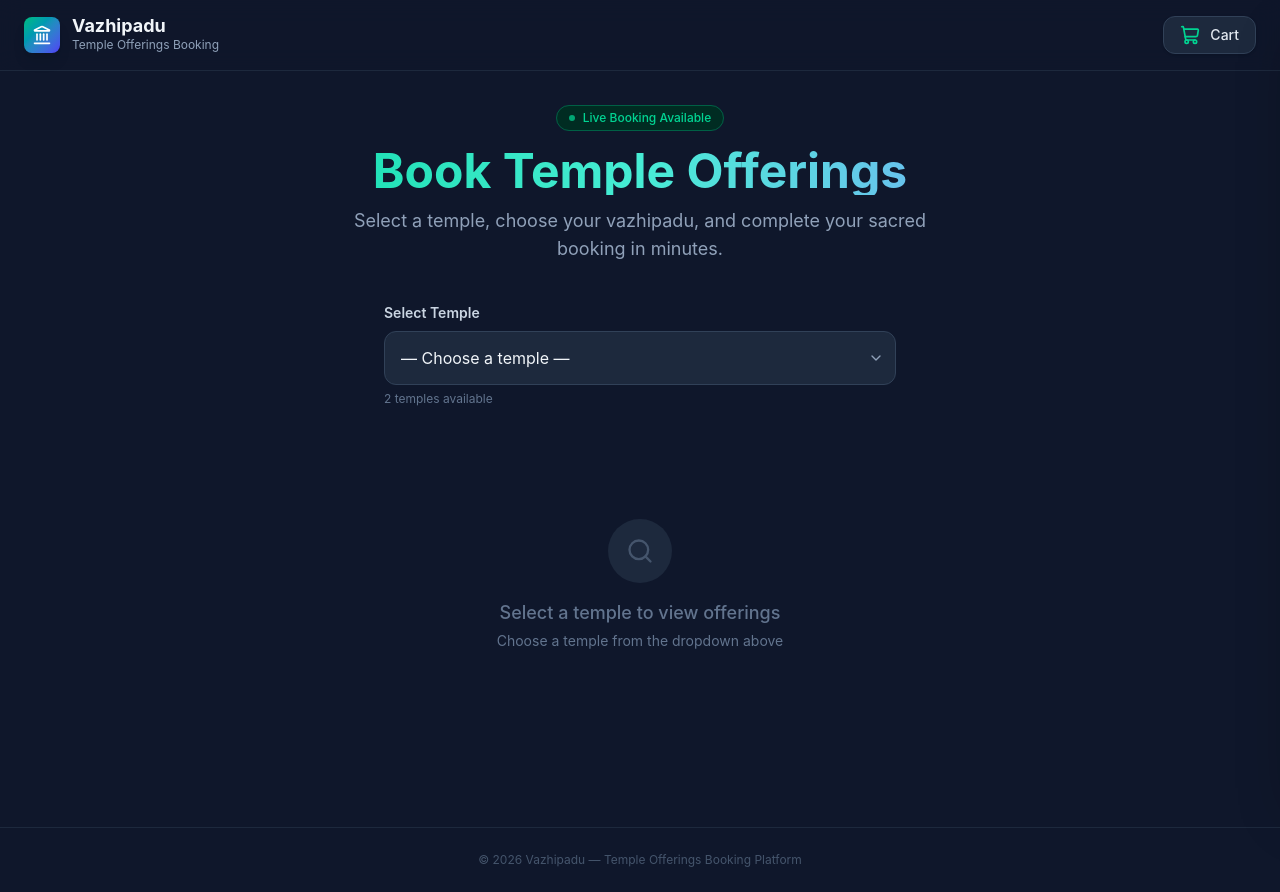
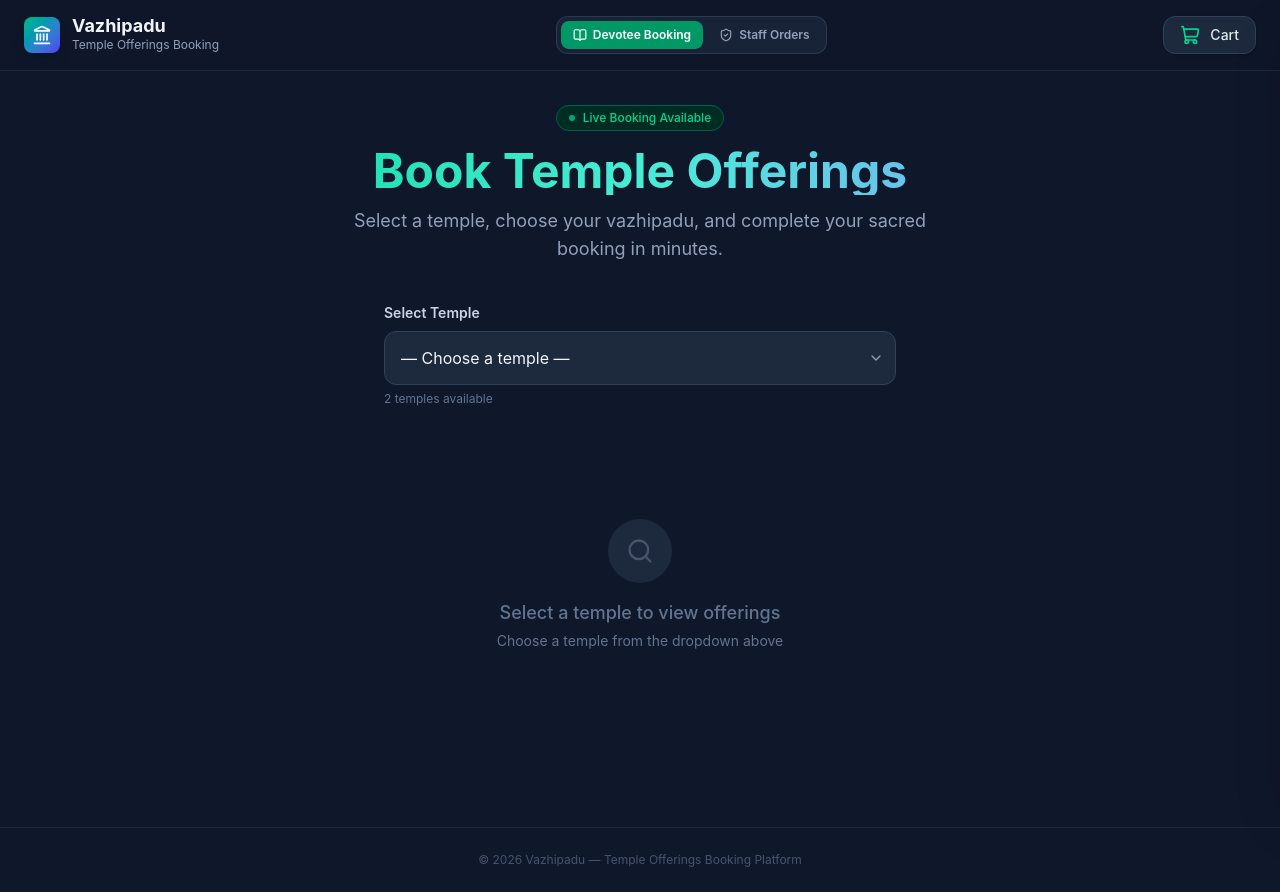
Before and after one commit to emmanualceaser1234/tdb-vazhipadu-frontend, a React (Vite) app: page / in a window 1280 px wide. Built offline with nearby package versions, Linux system fonts and the light colour scheme.

Commit message:
feat(routing): integrate staff portal navigation tab and /staff/orders route in App and main

```diff
--- a/src/App.tsx
+++ b/src/App.tsx
@@ -1,18 +1,32 @@
 import { useState, useEffect, useCallback } from 'react';
-import { Landmark, ShoppingCart, ChevronDown, IndianRupee } from 'lucide-react';
+import { useLocation, useNavigate, BrowserRouter, useInRouterContext } from 'react-router-dom';
+import {
+  Landmark,
+  ShoppingCart,
+  ChevronDown,
+  IndianRupee,
+  ShieldCheck,
+  BookOpen,
+} from 'lucide-react';
 import type { Temple, Offering, Order, OfferingItem, Nakshatra } from './types/vazhipadu';
 import { getTemples, createOrder } from './api/mockClient';
 import { OfferingsList } from './components/OfferingsList';
 import { useCart } from './hooks/useCart';
 import { CartDrawer } from './components/CartDrawer';
 import { OrderConfirmationCard } from './components/OrderConfirmationCard';
+import { StaffOrdersDashboard } from './components/StaffOrdersDashboard';
 import type { OrderFormValues } from './components/OrderForm';
 
 function generateIdempotencyKey(): string {
   return `idem-${Date.now()}-${Math.random().toString(36).slice(2, 9)}`;
 }
 
-export function App() {
+function AppContent() {
+  const location = useLocation();
+  const navigate = useNavigate();
+
+  const isStaffRoute = location.pathname.startsWith('/staff');
+
   const [temples, setTemples] = useState<Temple[]>([]);
   const [selectedTempleId, setSelectedTempleId] = useState<string | null>(null);
   const [templesLoading, setTemplesLoading] = useState(true);
@@ -51,7 +65,6 @@ export function App() {
   // Phase 3: Submit order with Double-Submit Prevention & Idempotency
   const handleOrderSubmit = useCallback(
     async (values: OrderFormValues) => {
-      // Double-submit prevention
       if (isSubmitting) return;
 
       setIsSubmitting(true);
@@ -89,7 +102,6 @@ export function App() {
         setIdempotencyKey(generateIdempotencyKey()); // Renew key for next booking
       } catch (err) {
         // Failure flow:
-        // Cart state and form input state are PRESERVED
         const message =
           err instanceof Error
             ? err.message
@@ -123,7 +135,7 @@ export function App() {
     <div className="min-h-screen bg-slate-900 text-slate-100 relative">
       {/* ── Header ── */}
       <header className="sticky top-0 z-40 bg-slate-900/80 backdrop-blur-md border-b border-slate-800">
-        <div className="max-w-7xl mx-auto px-4 sm:px-6 py-4 flex items-center justify-between gap-4">
+        <div className="max-w-7xl mx-auto px-4 sm:px-6 py-4 flex flex-wrap items-center justify-between gap-4">
           <div className="flex items-center gap-3">
             <div className="w-9 h-9 rounded-lg bg-gradient-to-br from-emerald-500 to-indigo-600 flex items-center justify-center shadow-lg">
               <Landmark className="w-5 h-5 text-white" aria-hidden="true" />
@@ -134,7 +146,41 @@ export function App() {
             </div>
           </div>
 
-          {/* Cart trigger button */}
+          {/* Navigation Tabs: Devotee Booking vs Staff Orders */}
+          <nav
+            className="flex items-center gap-1 bg-slate-800/80 p-1 rounded-xl border border-slate-700/80"
+            aria-label="Portal Navigation"
+          >
+            <button
+              type="button"
+              onClick={() => navigate('/')}
+              className={`flex items-center gap-1.5 px-3 py-1.5 rounded-lg text-xs font-semibold transition-all ${
+                !isStaffRoute
+                  ? 'bg-emerald-600 text-white shadow-sm'
+                  : 'text-slate-400 hover:text-slate-200'
+              }`}
+              aria-current={!isStaffRoute ? 'page' : undefined}
+            >
+              <BookOpen className="w-3.5 h-3.5" aria-hidden="true" />
+              <span>Devotee Booking</span>
+            </button>
+            <button
+              type="button"
+              onClick={() => navigate('/staff/orders')}
+              className={`flex items-center gap-1.5 px-3 py-1.5 rounded-lg text-xs font-semibold transition-all ${
+                isStaffRoute
+                  ? 'bg-emerald-600 text-white shadow-sm'
+                  : 'text-slate-400 hover:text-slate-200'
+              }`}
+              aria-current={isStaffRoute ? 'page' : undefined}
+            >
+              <ShieldCheck className="w-3.5 h-3.5" aria-hidden="true" />
+              <span>Staff Orders</span>
+            </button>
+          </nav>
+
+          {/* Cart trigger button (visible on devotee view) */}
+          {!isStaffRoute && (
             <button
               type="button"
               onClick={() => setIsCartOpen(true)}
@@ -159,12 +205,16 @@ export function App() {
                 )}
               </div>
             </button>
+          )}
         </div>
       </header>
 
       <main className="max-w-7xl mx-auto px-4 sm:px-6 py-8">
-        {/* ── Phase 3: Order Confirmation View ── */}
-        {confirmedOrder ? (
+        {/* ── Route 1: Staff Orders Management Dashboard ── */}
+        {isStaffRoute ? (
+          <StaffOrdersDashboard />
+        ) : confirmedOrder ? (
+          /* ── Route 2: Order Confirmation View ── */
           <div className="max-w-2xl mx-auto mb-10" data-testid="confirmation-view">
             <OrderConfirmationCard
               order={confirmedOrder}
@@ -173,8 +223,9 @@ export function App() {
             />
           </div>
         ) : (
+          /* ── Route 3: Devotee Offerings Booking ── */
           <>
-            {/* ── Hero ── */}
+            {/* Hero */}
             <section aria-labelledby="hero-heading" className="mb-10 text-center">
               <div className="inline-flex items-center gap-2 px-3 py-1 bg-emerald-950 border border-emerald-800 rounded-full text-emerald-400 text-xs font-medium mb-4">
                 <span className="w-1.5 h-1.5 bg-emerald-400 rounded-full animate-pulse" aria-hidden="true" />
@@ -191,7 +242,7 @@ export function App() {
               </p>
             </section>
 
-            {/* ── Temple Selector ── */}
+            {/* Temple Selector */}
             <section aria-labelledby="temple-select-label" className="mb-8">
               <div className="max-w-lg mx-auto">
                 <label
@@ -236,14 +287,14 @@ export function App() {
               )}
             </section>
 
-            {/* ── Offerings List ── */}
+            {/* Offerings List */}
             <OfferingsList templeId={selectedTempleId} onAddToCart={handleAddToCart} />
           </>
         )}
       </main>
 
-      {/* ── Floating Cart Bar when cart has items and drawer & confirmation are closed ── */}
-      {cart.totalItems > 0 && !isCartOpen && !confirmedOrder && (
+      {/* Floating Cart Bar when cart has items and drawer & confirmation & staff are closed */}
+      {!isStaffRoute && cart.totalItems > 0 && !isCartOpen && !confirmedOrder && (
         <div className="fixed bottom-6 inset-x-0 z-30 flex justify-center px-4 pointer-events-none">
           <button
             type="button"
@@ -262,7 +313,7 @@ export function App() {
         </div>
       )}
 
-      {/* ── Cart Drawer & Checkout ── */}
+      {/* Cart Drawer & Checkout */}
       <CartDrawer
         cart={cart}
         isOpen={isCartOpen}
@@ -280,4 +331,16 @@ export function App() {
   );
 }
 
+export function App() {
+  const inRouter = useInRouterContext();
+  if (!inRouter) {
+    return (
+      <BrowserRouter>
+        <AppContent />
+      </BrowserRouter>
+    );
+  }
+  return <AppContent />;
+}
+
 export default App;
--- a/src/main.tsx
+++ b/src/main.tsx
@@ -1,6 +1,7 @@
 import './index.css';
 import { StrictMode } from 'react';
 import { createRoot } from 'react-dom/client';
+import { BrowserRouter } from 'react-router-dom';
 import App from './App';
 
 const rootElement = document.getElementById('root');
@@ -8,6 +9,8 @@ if (!rootElement) throw new Error('Root element not found');
 
 createRoot(rootElement).render(
   <StrictMode>
-    <App />
+    <BrowserRouter>
+      <App />
+    </BrowserRouter>
   </StrictMode>,
 );
```
Lines whose indentation alone changed are shown as unchanged.
